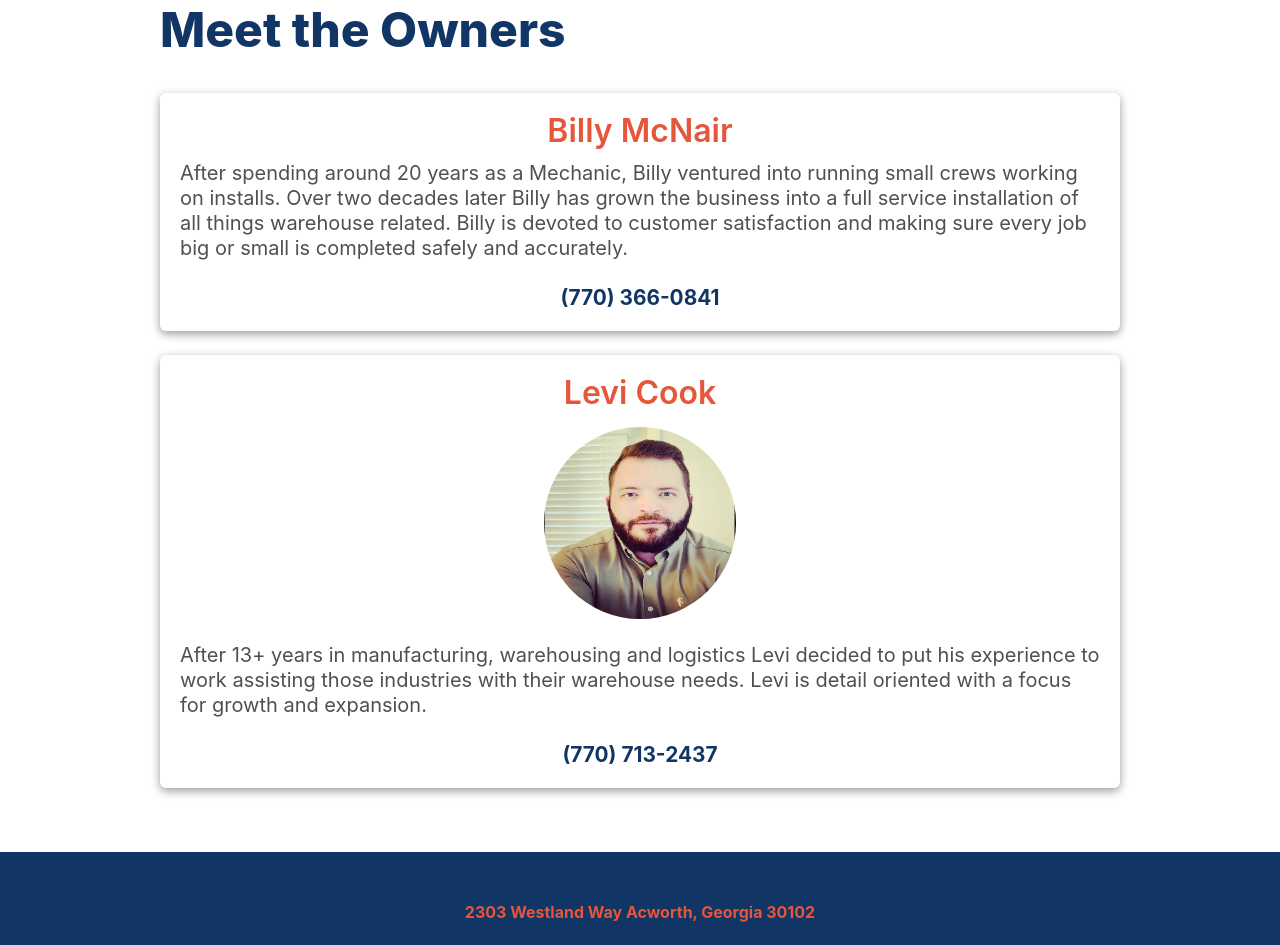
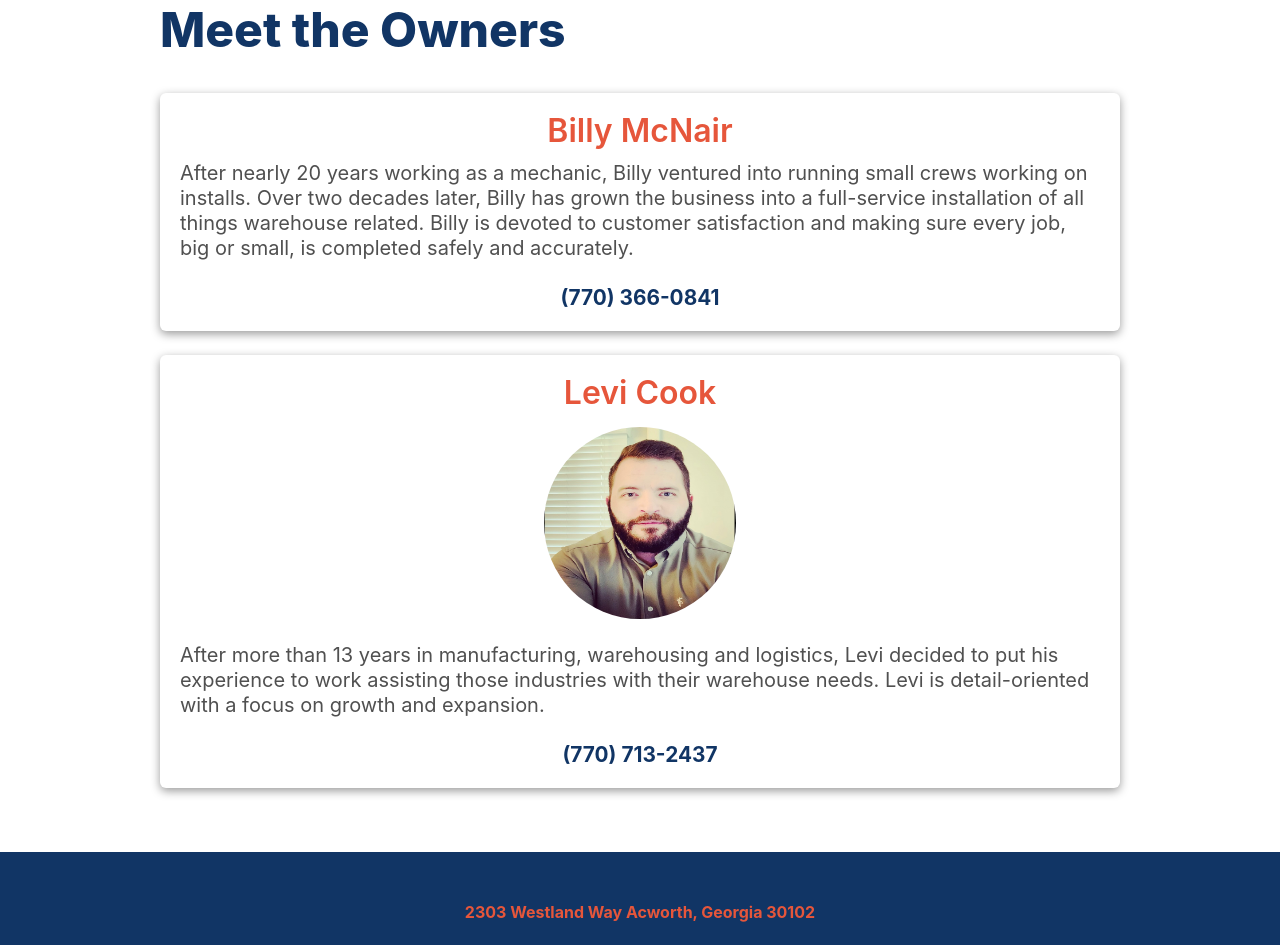
Before and after one commit to bmwarehouseservices/bmwarehouseservices.github.io, a plain HTML site: page index.html in a window 1280 px wide. Shown: the part 1193-2138 px from the top of the page. Drawn offline with nearby package versions, Linux system fonts and the light colour scheme.

Commit message:
Updated Owner Bios

```diff
--- a/index.html
+++ b/index.html
@@ -225,7 +225,7 @@
                           <img class="is-rounded" src="img/profile.jpg">
                         </figure>
                         -->
-                        <p class="subtitle">After spending around 20 years as a Mechanic, Billy ventured into running small crews working on installs. Over two decades later Billy has grown the business into a full service installation of all things warehouse related. Billy is devoted to customer satisfaction and making sure every job big or small is completed safely and accurately.</p>
+                        <p class="subtitle">After nearly 20 years working as a mechanic, Billy ventured into running small crews working on installs. Over two decades later, Billy has grown the business into a full-service installation of all things warehouse related. Billy is devoted to customer satisfaction and making sure every job, big or small, is completed safely and accurately.</p>
                         <a class="phone-link" href="tel:770-366-0841">(770) 366-0841</a>
                       </div>
                       <div class="tile is-child box">
@@ -233,7 +233,7 @@
                         <figure class="image profile mb-2">
                           <img class="is-rounded" src="img/levi.jpeg">
                         </figure>
-                        <p class="subtitle">After 13+ years in manufacturing, warehousing and logistics Levi decided to put his experience to work assisting those industries with their warehouse needs. Levi is detail oriented with a focus for growth and expansion.</p>
+                        <p class="subtitle">After more than 13 years in manufacturing, warehousing and logistics, Levi decided to put his experience to work assisting those industries with their warehouse needs. Levi is detail-oriented with a focus on growth and expansion.</p>
                         <a class="phone-link" href="tel:770-713-2437">(770) 713-2437</a>
                       </div>
                     </div>
```
